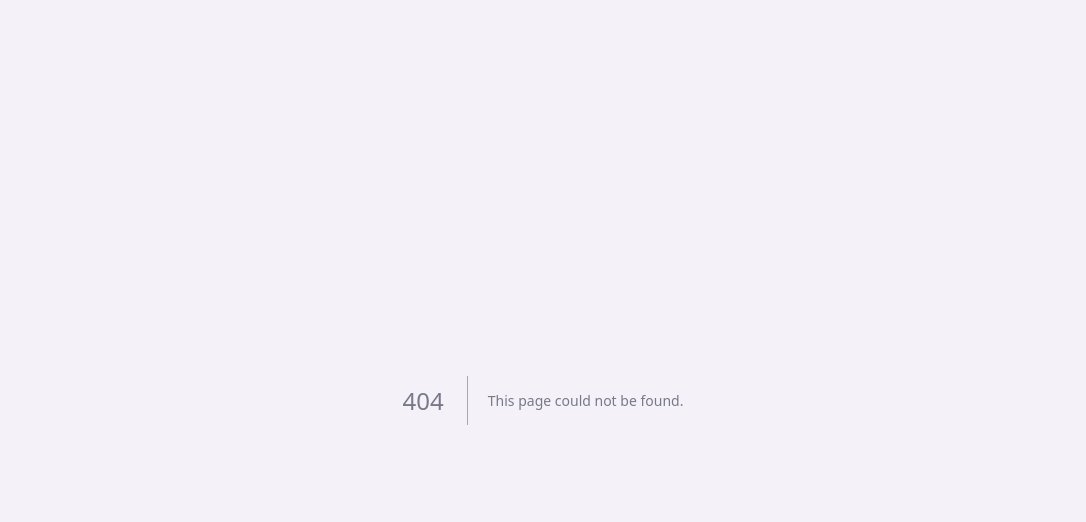
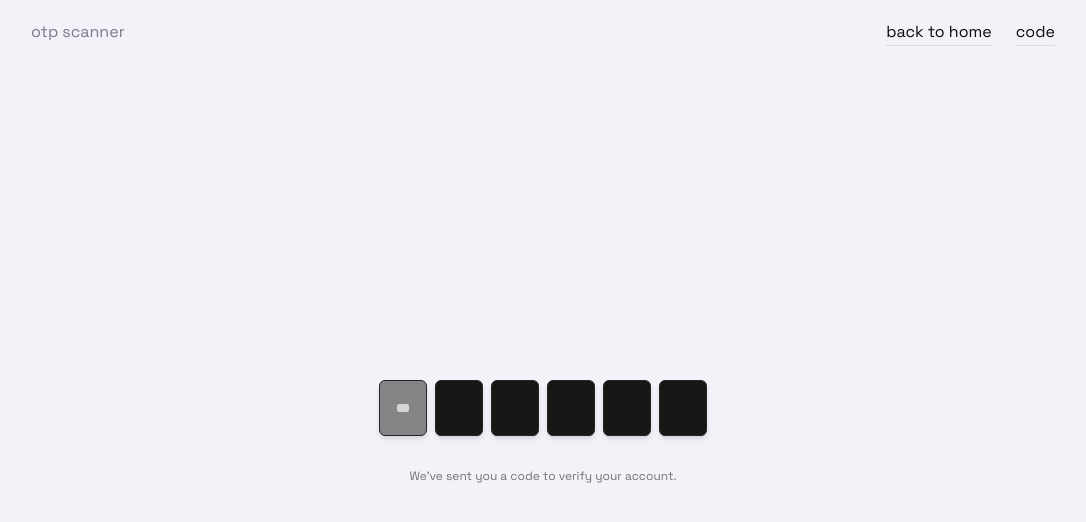
Before and after one commit to stylessh/interactions, a Next.js app: page /otp-scanner in a window 1280 px wide. Before the commit this address had no page. Shown: the top 522 px of the page, without its empty margins (97-1183 px from the left). Built offline with nearby package versions, Linux system fonts and the light colour scheme.

Commit message:
demo: otp-scanner

```diff
--- a/app/(demos)/button-with-feedback/page.tsx
+++ b/app/(demos)/button-with-feedback/page.tsx
@@ -3,9 +3,7 @@
 import { DemoWrapper } from "@/components/demo-wrapper";
 import { Button } from "./components/button";
 import { MotionConfig } from "motion/react";
-
-const timeout = (ms: number) =>
-  new Promise((resolve) => setTimeout(resolve, ms));
+import { timeout } from "@/lib/utils";
 
 export default function ButtonWithFeedback() {
   const handleClick = async () => {
--- a/app/(demos)/demos.ts
+++ b/app/(demos)/demos.ts
@@ -29,6 +29,12 @@ const demos = [
     description: "A demo to showcase button with feedback",
     draft: false,
   },
+  {
+    slug: "otp-scanner",
+    title: "otp scanner",
+    description: "A demo to showcase otp scanner",
+    draft: false,
+  },
 ] as const;
 
 export type DemoSlug = (typeof demos)[number]["slug"];
--- /dev/null
+++ b/app/(demos)/otp-scanner/components/input.tsx
@@ -0,0 +1,88 @@
+"use client";
+
+import { AnimatePresence, motion, MotionConfig } from "motion/react";
+import { cn } from "@/lib/utils";
+import { OTPInput, SlotProps, REGEXP_ONLY_DIGITS } from "input-otp";
+
+export function Input({
+  disabled,
+  onComplete,
+}: {
+  disabled: boolean;
+  onComplete: (value: string) => void;
+}) {
+  return (
+    <MotionConfig transition={{ type: "spring", duration: 0.4, bounce: 0 }}>
+      <OTPInput
+        minLength={6}
+        maxLength={6}
+        containerClassName={cn(
+          "group flex items-center gap-x-2 has-[:disabled]:opacity-30",
+          {
+            "pointer-events-none opacity-30": disabled,
+          }
+        )}
+        onComplete={onComplete}
+        render={({ slots }) => (
+          <>
+            {slots.map((slot, index) => (
+              <Slot key={index} {...slot} />
+            ))}
+          </>
+        )}
+        autoFocus
+        pattern={REGEXP_ONLY_DIGITS}
+      />
+    </MotionConfig>
+  );
+}
+
+const Slot = (props: SlotProps) => {
+  return (
+    <div
+      className={cn(
+        "relative w-12 aspect-[3/3.5] text-[2rem]",
+        "flex items-center justify-center",
+        "transition-all duration-200",
+        "bg-neutral-900 rounded-md",
+        "border border-neutral-800",
+        "shadow-[0_0_0_1px_rgba(0,0,0,0.1)]",
+        "shadow-md",
+
+        { "bg-neutral-900/50": props.isActive }
+      )}
+    >
+      <div className="group-has-[input[data-input-otp-placeholder-shown]]:opacity-20">
+        <AnimatePresence>
+          {props.char ? (
+            <motion.span
+              initial={{ opacity: 0, filter: "blur(4px)" }}
+              animate={{ opacity: 1, filter: "blur(0px)" }}
+              exit={{ opacity: 0, filter: "blur(4px)" }}
+              className="text-neutral-100"
+            >
+              {props.char}
+            </motion.span>
+          ) : null}
+        </AnimatePresence>
+      </div>
+
+      <AnimatePresence mode="popLayout">
+        {props.hasFakeCaret && <FakeDash />}
+      </AnimatePresence>
+    </div>
+  );
+};
+
+const FakeDash = () => {
+  return (
+    <motion.div
+      layoutId="fake-dash"
+      transition={{ duration: 0.2, type: "spring", bounce: 0.2 }}
+      exit={{ opacity: 0, scale: 0.95 }}
+      className="grid w-full place-items-center absolute inset-0"
+    >
+      <div className="w-3 h-2 rounded-sm bg-neutral-300" />
+    </motion.div>
+  );
+};
--- /dev/null
+++ b/app/(demos)/otp-scanner/components/scanner.tsx
@@ -0,0 +1,34 @@
+import { motion } from "motion/react";
+import { cn } from "@/lib/utils";
+
+export function Scanner() {
+  return (
+    <div className="absolute inset-0 w-full z-10 pointer-events-none">
+      <motion.div
+        initial={{ left: 0 }}
+        animate={{ left: "100%" }}
+        exit={{
+          opacity: 0,
+          scale: 0.9,
+          transition: { duration: 0.8, type: "spring" },
+        }}
+        transition={{
+          visualDuration: 1.25,
+          type: "spring",
+          bounce: 0,
+          repeat: Infinity,
+          repeatType: "mirror",
+          repeatDelay: 0.5,
+        }}
+        className={cn(
+          "w-px h-[150%]",
+          "absolute -top-[25%]",
+          "bg-gradient-to-b from-background via-red-500 to-background",
+          "origin-center"
+        )}
+      >
+        <div className="absolute top-1/2 -translate-y-1/2 w-1 h-[30%] bg-red-500 blur-lg" />
+      </motion.div>
+    </div>
+  );
+}
--- /dev/null
+++ b/app/(demos)/otp-scanner/components/success.tsx
@@ -0,0 +1,44 @@
+import { cn } from "@/lib/utils";
+import { motion } from "motion/react";
+
+export function Success() {
+  return (
+    <motion.div
+      className="absolute inset-0 flex items-center justify-center z-10"
+      initial={{ opacity: 0 }}
+      animate={{ opacity: 1 }}
+      exit={{ opacity: 0 }}
+    >
+      <div className="relative size-10 bg-green-500 rounded-full flex items-center justify-center text-green-900 shadow-[0_0px_50px_-12px_rgb(0,0,0,var(--tw-shadow-color))] shadow-green-500">
+        <CheckmarkIcon className="size-6" />
+      </div>
+    </motion.div>
+  );
+}
+
+const CheckmarkIcon = ({ className }: { className: string }) => {
+  return (
+    <motion.svg
+      xmlns="http://www.w3.org/2000/svg"
+      fill="none"
+      stroke="currentColor"
+      strokeLinecap="round"
+      strokeLinejoin="round"
+      strokeWidth="2"
+      viewBox="0 0 24 24"
+      className={className}
+      initial={{ scale: 0.5 }}
+      animate={{ scale: 1 }}
+      exit={{ scale: 0.5 }}
+      transition={{ duration: 0.5, type: "spring", bounce: 0.4 }}
+    >
+      <motion.path
+        d="M20 6 9 17l-5-5"
+        initial={{ pathLength: 0 }}
+        animate={{ pathLength: 1 }}
+        exit={{ pathLength: 0 }}
+        transition={{ duration: 1.25, type: "spring", bounce: 0.5 }}
+      />
+    </motion.svg>
+  );
+};
--- /dev/null
+++ b/app/(demos)/otp-scanner/page.tsx
@@ -0,0 +1,69 @@
+"use client";
+
+import { DemoWrapper } from "@/components/demo-wrapper";
+import { Input } from "./components/input";
+import { useRef, useState } from "react";
+import { cn, timeout } from "@/lib/utils";
+import { Scanner } from "./components/scanner";
+import { AnimatePresence, motion } from "motion/react";
+import { Success } from "./components/success";
+
+const STATUS_TEXTS = {
+  default: "We've sent you a code to verify your account.",
+  verifying: "Verifying your account...",
+  verified: "Account verified successfully.",
+};
+
+export default function OTPScanner() {
+  const formRef = useRef<HTMLFormElement>(null);
+  const [status, setStatus] = useState<keyof typeof STATUS_TEXTS>("default");
+
+  const onComplete = (value: string) => {
+    formRef.current?.submit();
+  };
+
+  const handleSubmit = async (e: React.FormEvent<HTMLFormElement>) => {
+    e.preventDefault();
+    setStatus("verifying");
+    await timeout(5000);
+
+    setStatus("verified");
+  };
+
+  return (
+    <DemoWrapper name="otp-scanner">
+      <motion.form
+        className="flex flex-col justify-center items-center h-full gap-8"
+        onSubmit={handleSubmit}
+      >
+        <div className="relative">
+          <AnimatePresence mode="popLayout">
+            {status === "verifying" && <Scanner />}
+            {status === "verified" && <Success />}
+          </AnimatePresence>
+
+          <Input
+            disabled={status === "verifying" || status === "verified"}
+            onComplete={onComplete}
+          />
+        </div>
+
+        <AnimatePresence initial={false} mode="wait">
+          <motion.p
+            key={status}
+            className={cn(
+              "text-xs text-neutral-500",
+              status === "verified" && "text-white"
+            )}
+            initial={{ opacity: 0, y: 5, filter: "blur(4px)" }}
+            animate={{ opacity: 1, y: 0, filter: "blur(0px)" }}
+            exit={{ opacity: 0, y: -5, filter: "blur(4px)" }}
+            transition={{ duration: 0.4, type: "spring" }}
+          >
+            {STATUS_TEXTS[status]}
+          </motion.p>
+        </AnimatePresence>
+      </motion.form>
+    </DemoWrapper>
+  );
+}
--- a/lib/utils.ts
+++ b/lib/utils.ts
@@ -18,3 +18,6 @@ export const getRandomGradient = () => {
 
   return colors[gradientCount++ % colors.length];
 };
+
+export const timeout = (ms: number) =>
+  new Promise((resolve) => setTimeout(resolve, ms));
--- a/package.json
+++ b/package.json
@@ -13,6 +13,7 @@
     "@vercel/analytics": "^1.2.2",
     "clsx": "^2.1.0",
     "gsap": "^3.12.5",
+    "input-otp": "^1.4.2",
     "motion": "^12.6.3",
     "next": "14.1.4",
     "react": "^18",
--- a/tailwind.config.ts
+++ b/tailwind.config.ts
@@ -19,11 +19,16 @@ const config: Config = {
       },
       animation: {
         "rotate-ticks": "rotateTicks 60s steps(60, end) infinite",
+        "caret-blink": "caret-blink 850ms ease-out infinite",
       },
       keyframes: {
         rotateTicks: {
           "0%": { transform: "rotate(0deg)" },
           "100%": { transform: "rotate(360deg)" },
+        },
+        "caret-blink": {
+          "0%,70%,100%": { opacity: "1" },
+          "20%,50%": { opacity: "0" },
         },
       },
     },
```
Also changed, not shown: 1 other file (tests, documents, lock files or other folders).
